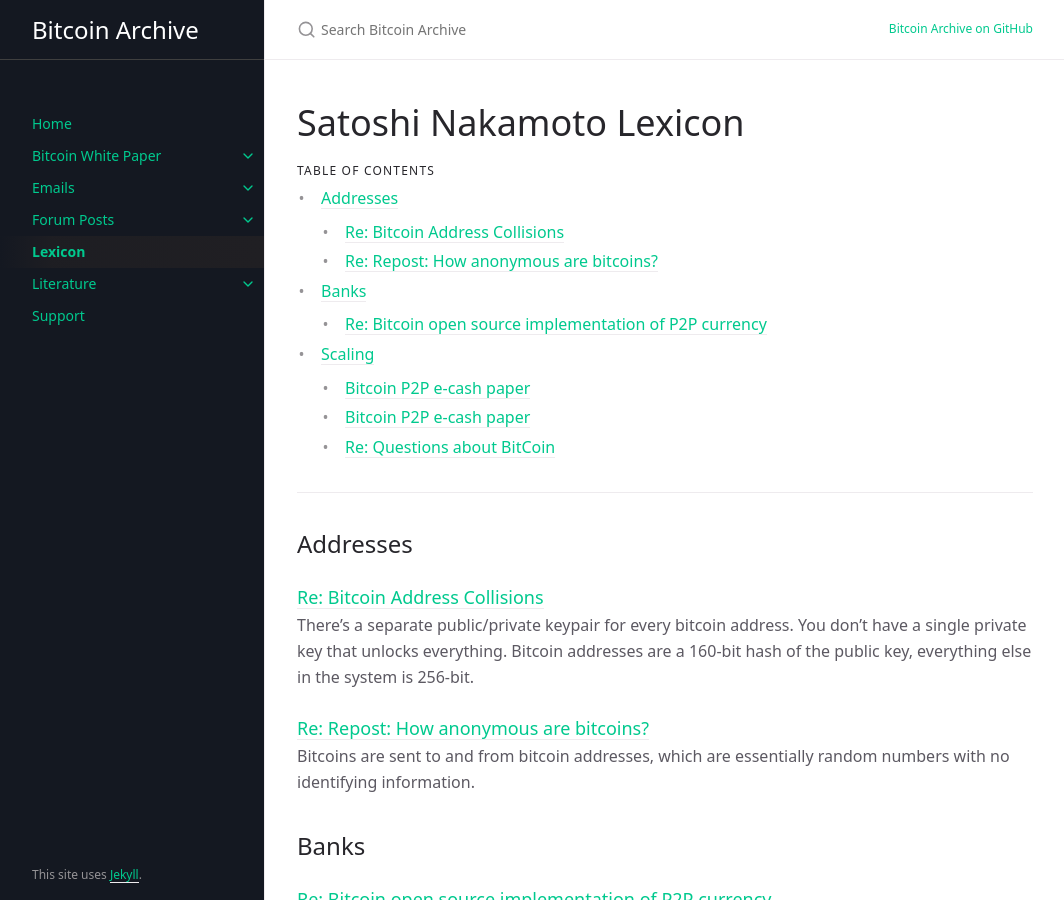
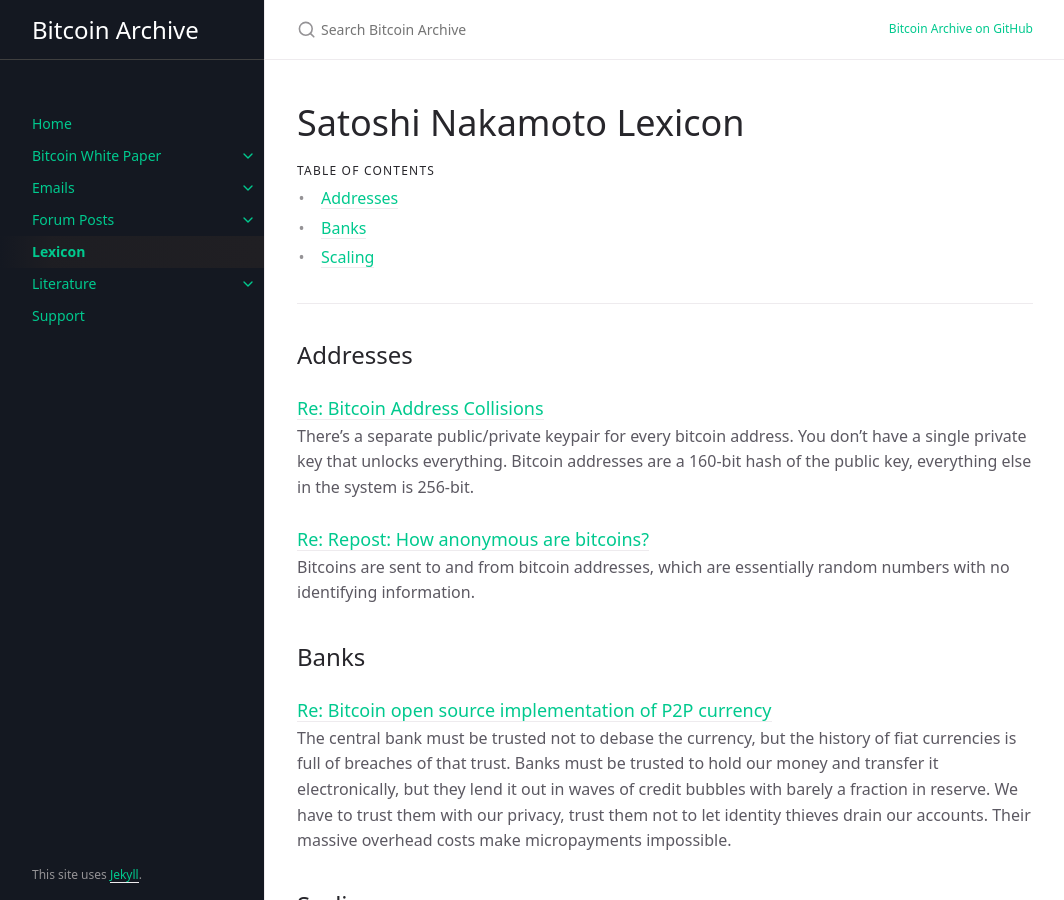
Before and after one commit to wakgill/bitcoin-archive, a Jekyll site: the page built from lexicon.md, in a window 1280 px wide and 900 px high. Shown: the whole window, without its empty margins (107-1171 px from the left). Built offline with Jekyll 4.4.1, drawn with Linux system fonts in a browser that asks for light colours; some web fonts are replaced; comment, search, counter and statistics services are not loaded.

Commit message:
Update lexicon.md

```diff
--- a/lexicon.md
+++ b/lexicon.md
@@ -19,29 +19,35 @@ search_exclude: true
 ## Addresses
 
 ### [Re: Bitcoin Address Collisions](/docs/forum/bitcoin-forum/65)
+{: .no_toc }
 
 There's a separate public/private keypair for every bitcoin address.  You don't have a single private key that unlocks everything.  Bitcoin addresses are a 160-bit hash of the public key, everything else in the system is 256-bit.
 
 ### [Re: Repost: How anonymous are bitcoins?](/docs/forum/bitcoin-forum/7)
+{: .no_toc }
 
 Bitcoins are sent to and from bitcoin addresses, which are essentially random numbers with no identifying information.
 
 ## Banks
 
 ### [Re: Bitcoin open source implementation of P2P currency](/docs/emails/p2p-research/1/)
+{: .no_toc }
 
 The central bank must be trusted not to debase the currency, but the history of fiat currencies is full of breaches of that trust. Banks must be trusted to hold our money and transfer it electronically, but they lend it out in waves of credit bubbles with barely a fraction in reserve. We have to trust them with our privacy, trust them not to let identity thieves drain our accounts. Their massive overhead costs make micropayments impossible.<br>
 
 ## Scaling
 
 ### [Bitcoin P2P e-cash paper](/docs/emails/cryptography/2)
+{: .no_toc }
 
 At first, most users would run network nodes, but as the network grows beyond a certain point, it would be left more and more to specialists with server farms of specialized hardware. A server farm would only need to have one node on the network and the rest of the LAN connects with that one node.
 
 ### [Bitcoin P2P e-cash paper](/docs/emails/cryptography/2)
+{: .no_toc }
 
 The bandwidth might not be as prohibitive as you think. A typical transaction would be about 400 bytes (ECC is nicely compact). Each transaction has to be broadcast twice, so lets say 1KB per transaction. Visa processed 37 billion transactions in FY2008, or an average of 100 million transactions per day. That many transactions would take 100GB of bandwidth, or the size of 12 DVD or 2 HD quality movies, or about $18 worth of bandwidth at current prices.
 
 ### [Re: Questions about BitCoin](/docs/emails/mike-hearn/1)
+{: .no_toc }
 
 The existing Visa credit card network processes about 15 million Internet purchases per day worldwide.  Bitcoin can already scale much larger than that with existing hardware for a fraction of the cost.  It never really hits a scale ceiling.
```
